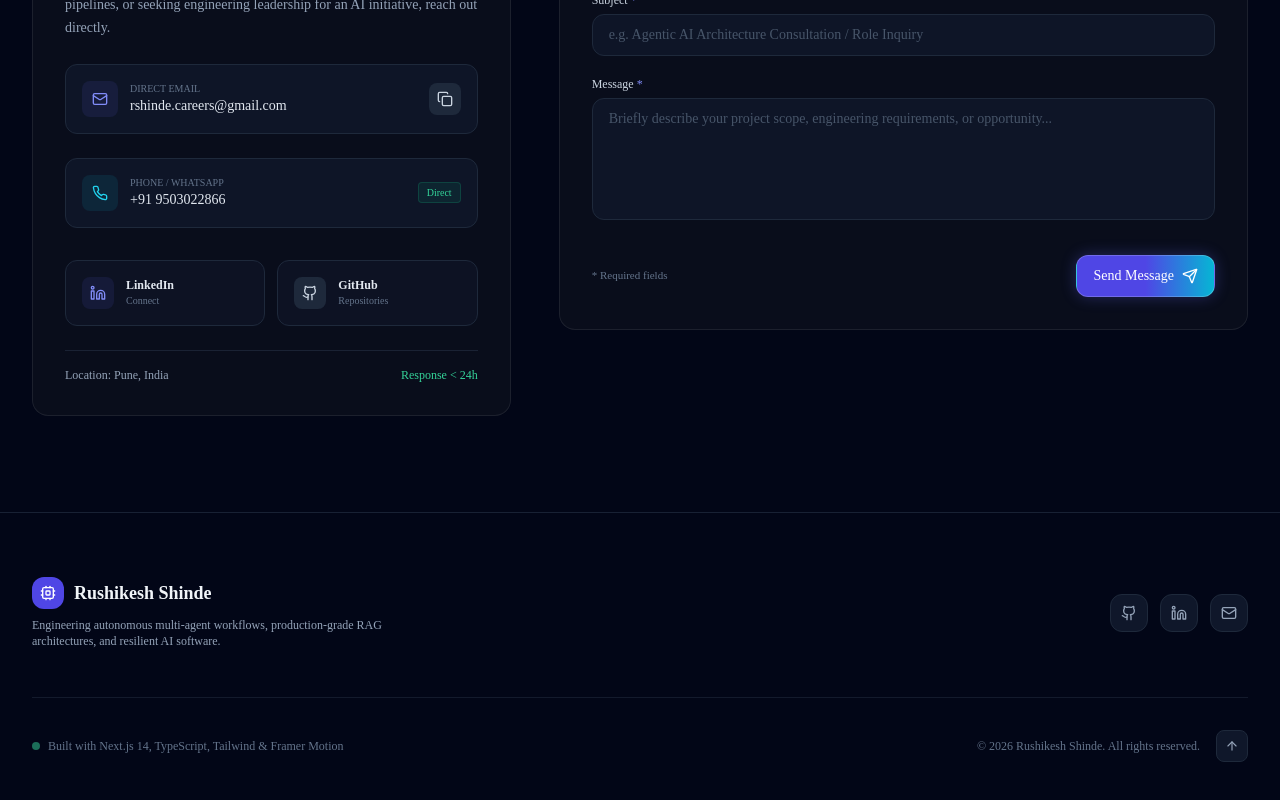
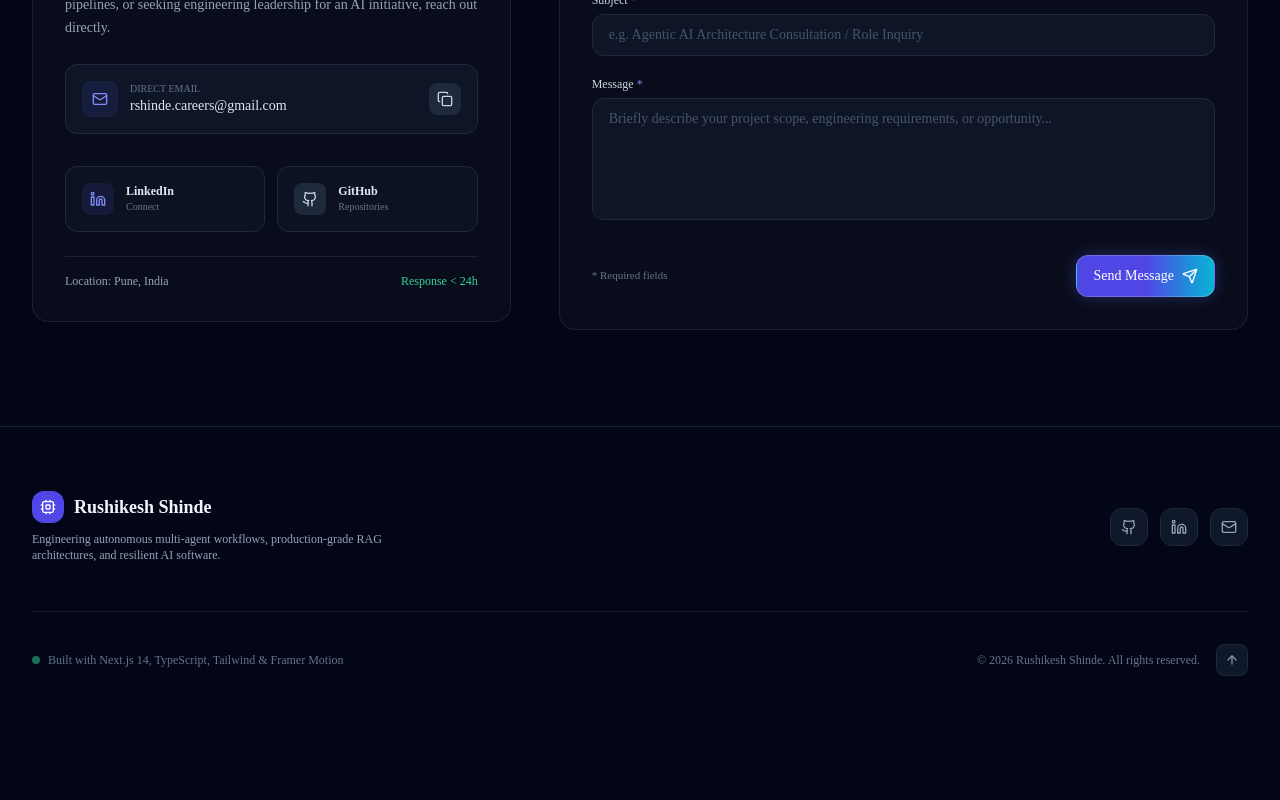
Before and after one commit to shinderushikesh706/Portfolio, a Next.js app: page / in a window 1280 px wide. Shown: the part 8752-9552 px from the top of the page. After the commit the page ends 9476 px from the top, so only its background shows below. Built offline with nearby package versions, Linux system fonts and the light colour scheme.

Commit message:
fix: remove mobile number from contact section, data config, and resume

```diff
--- a/src/components/contact/ContactSection.tsx
+++ b/src/components/contact/ContactSection.tsx
@@ -7,7 +7,6 @@ import { SectionHeading } from "@/components/ui/SectionHeading";
 import { Button } from "@/components/ui/Button";
 import {
   Mail,
-  Phone,
   Copy,
   Check,
   Send,
@@ -165,29 +164,6 @@ export function ContactSection() {
                   <Copy className="w-4 h-4" />
                 )}
               </button>
-            </div>
-
-            {/* Direct Phone / WhatsApp */}
-            <div className="p-4 rounded-xl bg-slate-900/90 border border-slate-800 flex items-center justify-between gap-3">
-              <div className="flex items-center gap-3 overflow-hidden">
-                <div className="p-2.5 rounded-lg bg-cyan-500/10 text-cyan-400 shrink-0">
-                  <Phone className="w-4 h-4" />
-                </div>
-                <div className="truncate">
-                  <span className="text-[10px] font-mono uppercase text-slate-500 block">
-                    Phone / WhatsApp
-                  </span>
-                  <a
-                    href="tel:+919503022866"
-                    className="text-xs sm:text-sm font-mono text-slate-200 hover:text-cyan-400 transition-colors truncate block"
-                  >
-                    {personal.phone}
-                  </a>
-                </div>
-              </div>
-              <span className="text-[10px] font-mono text-emerald-400 px-2 py-0.5 rounded bg-emerald-500/10 border border-emerald-500/20">
-                Direct
-              </span>
             </div>
 
             {/* Social Links Cards */}
--- a/src/data/portfolioData.ts
+++ b/src/data/portfolioData.ts
@@ -73,7 +73,6 @@ export const portfolioData = {
     subheadline:
       "Senior Software Engineer with 7.5+ years of experience engineering secure, high-scale backend architectures, autonomous AI-driven SOC systems, and production LLM integrations. Proven track record of boosting system reliability by 40% and slashing manual investigation time by ~90%.",
     email: "rshinde.careers@gmail.com",
-    phone: "+91 9503022866",
     location: "Pune, India",
     resumePath: "/resume.pdf",
     socialLinks: {
```
Also changed, not shown: 1 other file (tests, documents, lock files or other folders).
